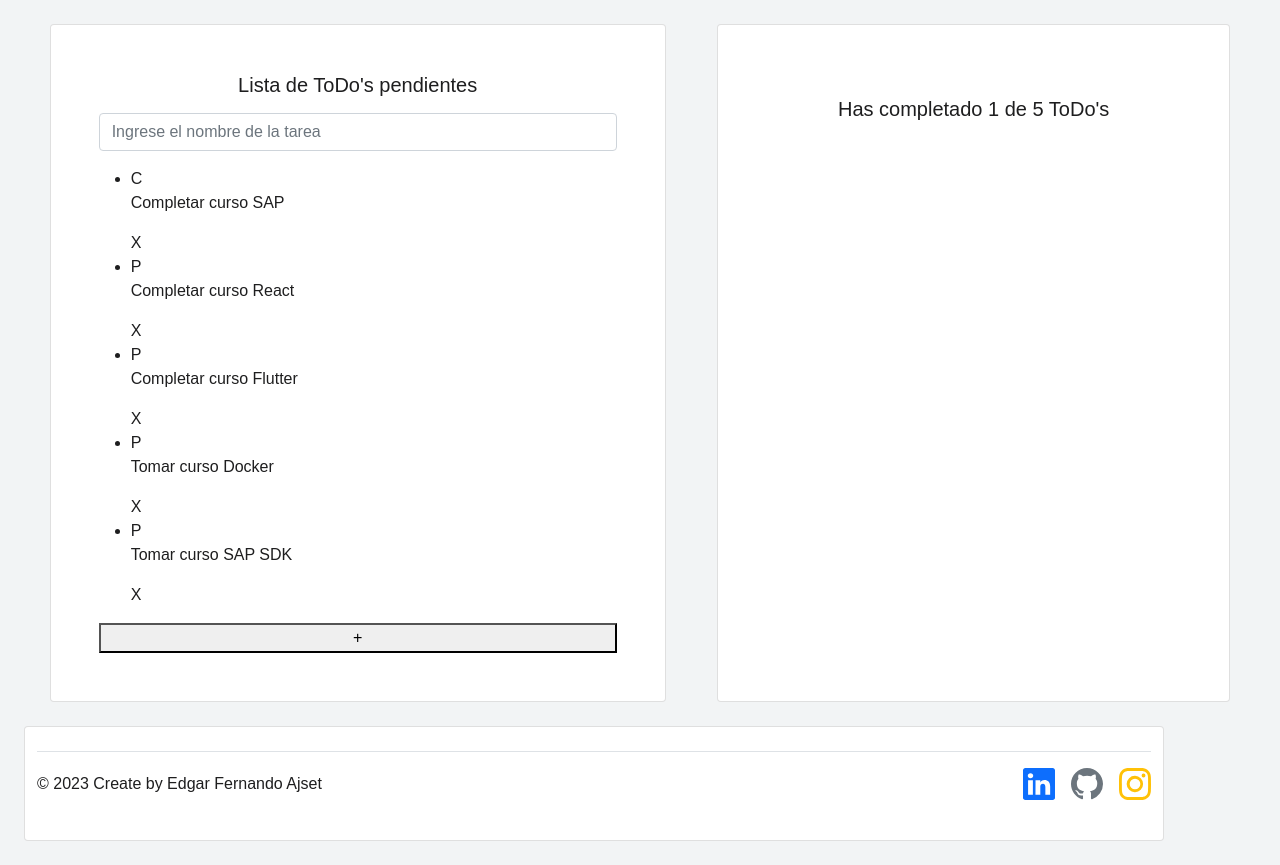
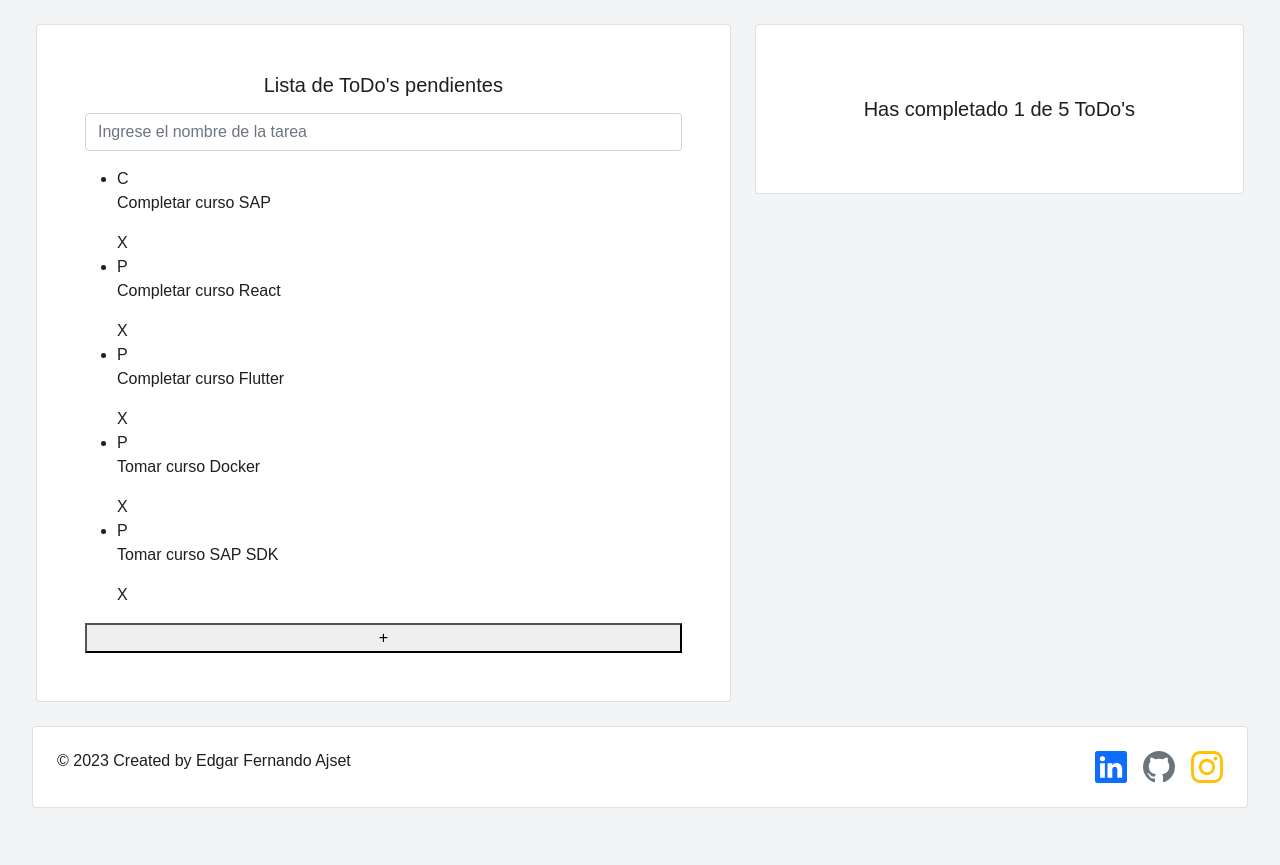
Before and after one commit to FernandoAjset/ToDo-React, a React (Create React App) app: page / in a window 1280 px wide. After the commit the page ends 824 px from the top, so only its background shows below. Built offline with nearby package versions, Linux system fonts and the light colour scheme.

Commit message:
arreglo footer

```diff
--- a/src/App.js
+++ b/src/App.js
@@ -32,11 +32,13 @@ const todos = [
 function App() {
   return (
     <React.Fragment>
-      <div className="d-block d-sm-flex justify-content-around mt-4">
-        <div className="col-sm-6 col-12 card p-5">
-          <h5 className="card-title text-center mb-3">Lista de ToDo's pendientes</h5>
-          <TodoSearch
-          />
+      <div className="d-block d-sm-flex justify-content-between mt-4">
+        <div className="container col-sm-7 col-12">
+          <div className="card p-5">
+            <h5 className="card-title text-center mb-3">
+              Lista de ToDo's pendientes
+            </h5>
+            <TodoSearch />
             <TodoList>
               {todos.map((todo) => (
                 <TodoItem
@@ -48,14 +50,17 @@ function App() {
             </TodoList>
             <CreateTodoButton />
           </div>
-        <div className="col-sm-5 col-12 p-5 card">
+        </div>
+        <div className="container col-sm-5 col-12">
+          <div className="p-5 card mt-3 mt-sm-0">
             <TodoCounter
               completed={todos.filter((t) => t.complete).length}
               total={todos.length}
             />
           </div>
         </div>
-      <Footer/>
+      </div>
+      <Footer />
     </React.Fragment>
   );
 }
--- a/src/Footer.js
+++ b/src/Footer.js
@@ -1,14 +1,9 @@
 function Footer() {
   return (
-    <div className="container card my-4 mx-0">
-      <footer className="d-flex flex-wrap justify-content-between align-items-center py-3 my-4 border-top">
-        <div className="col-md-4 d-flex align-items-center">
-          <span className="mb-3 mb-md-0 text-body-secondary">
-            © 2023 Create by Edgar Fernando Ajset
-          </span>
-        </div>
-
-        <ul className="nav col-md-4 justify-content-end list-unstyled d-flex">
+    <div className="px-2 my-4 col">
+      <footer className="card d-flex flex-row justify-content-between p-4">
+        <h6>© 2023 Created by Edgar Fernando Ajset</h6>
+        <ul className="nav justify-content-end list-unstyled d-flex">
           <li className="ms-3">
             <a className="text-body-secondary" href="/">
               <svg
```
Lines whose indentation alone changed are shown as unchanged.
